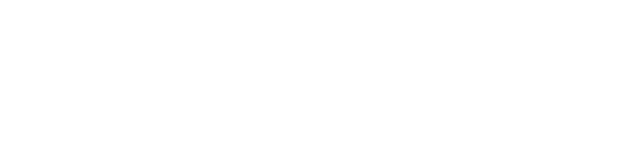
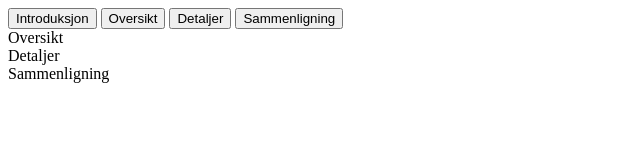
Before and after one commit to Stianbot/INFO134_Semesteroppgave, a plain HTML site: page index.html in a window 1280 px wide. Shown: the whole page, without its empty margins (0-640 px from the left). Drawn offline with Linux system fonts and the light colour scheme.

Commit message:
La til knapper

```diff
--- a/index.html
+++ b/index.html
@@ -4,11 +4,17 @@
     <meta charset="UTF-8">
     <title>Folk</title>
 </head>
-<body>
+<body onload="alterDiv()">
+<div id="navigasjon">
+    <button onclick="alterDiv(0)">Introduksjon</button>
+    <button onclick="alterDiv(1)">Oversikt</button>
+    <button onclick="alterDiv(2)">Detaljer</button>
+    <button onclick="alterDiv(3)">Sammenligning</button>
+</div>
 
-<div></div>
-<div></div>
-<div></div>
-
+<div id="intro"></div>
+<div id="overview">Oversikt</div>
+<div id="details">Detaljer</div>
+<div id="compare">Sammenligning</div>
 </body>
 </html>
```
